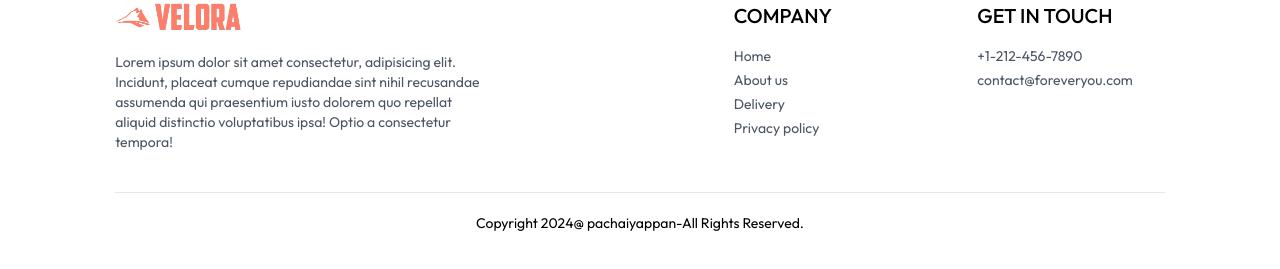
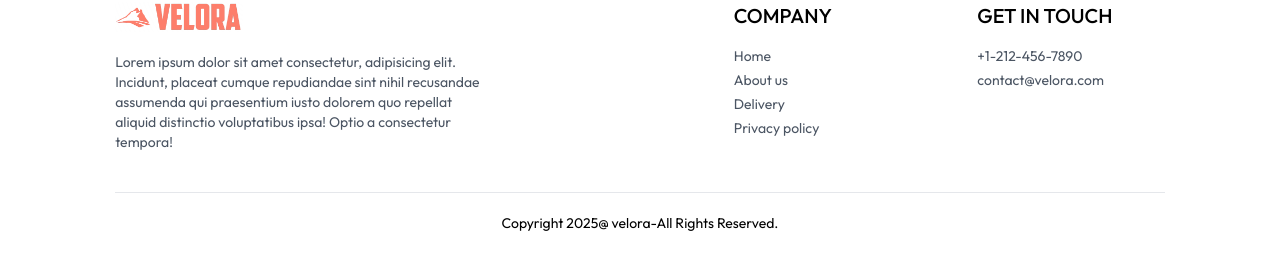
Before and after one commit to PachaiyappanV/Velora, a React (Vite) app in the folder client/: page /verify in a window 1280 px wide. Shown: the part 235-504 px from the top of the page. Built offline with nearby package versions, Linux system fonts and the light colour scheme; no server answers.

Commit message:
chore(client): update copyright and contact info in footer

```diff
--- a/client/src/components/Footer.jsx
+++ b/client/src/components/Footer.jsx
@@ -30,14 +30,14 @@ const Footer = () => {
           <p className="text-lg sm:text-xl font-medium mb-4">GET IN TOUCH</p>
           <ul className="flex flex-col gap-1 text-gray-600">
             <li>+1-212-456-7890</li>
-            <li>contact@foreveryou.com</li>
+            <li>contact@velora.com</li>
           </ul>
         </div>
       </footer>
       <div>
         <hr />
         <p className="py-5 text-sm text-center">
-          Copyright 2024@ pachaiyappan-All Rights Reserved.
+          Copyright 2025@ velora-All Rights Reserved.
         </p>
       </div>
     </div>
```
